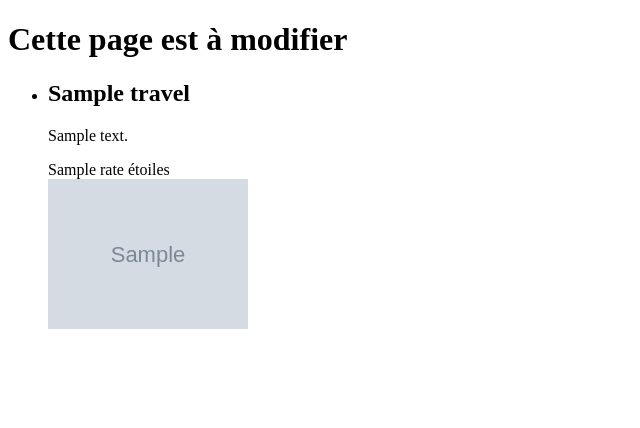
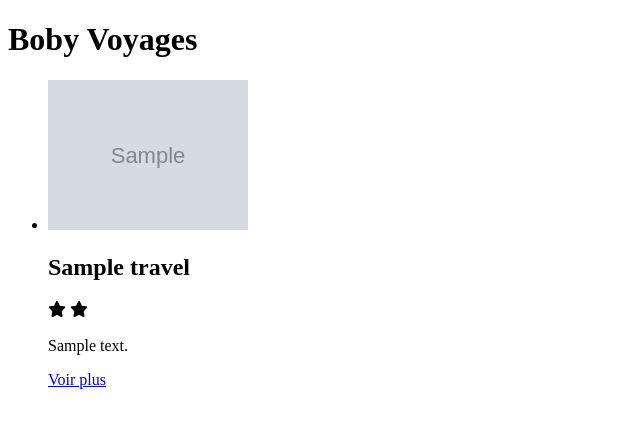
Before and after one commit to Eval160/technical-test-boilerplate, a Symfony app: template templates/travel/index.html.twig in a window 1280 px wide. Shown: the top 428 px of the page, without its empty margins (0-640 px from the left). Run offline with Twig, Linux system fonts and the light colour scheme; the template is opened without the code that fills it: most values are stand-ins (such as "Sample title", 1, 10 or a date in 2020); grey boxes marked "Sample" are stand-in pictures; some libraries are stand-ins or nearby versions.

Commit message:
article card css + html index

```diff
--- a/assets/styles/app.scss
+++ b/assets/styles/app.scss
@@ -1,2 +1,2 @@
-// @import "custom";
 @import "~bootstrap/scss/bootstrap";
+@import "components/index";
--- /dev/null
+++ b/assets/styles/components/_index.scss
@@ -0,0 +1 @@
+@import "card";
--- a/templates/base.html.twig
+++ b/templates/base.html.twig
@@ -10,11 +10,9 @@
 
     </head>
     <body>
-      <div class="container">
-        {% block body %}{% endblock %}
-      </div>
-        {% block javascripts %}
-            {{ encore_entry_script_tags('app') }}
-        {% endblock %}
+      {% block body %}{% endblock %}
+      {% block javascripts %}
+          {{ encore_entry_script_tags('app') }}
+      {% endblock %}
     </body>
 </html>
--- a/templates/travel/index.html.twig
+++ b/templates/travel/index.html.twig
@@ -1,23 +1,39 @@
 {% extends 'base.html.twig' %}
 
 {% block title %}Boby Travel{% endblock %}
-
 {% block body %}
-    <h1>Cette page est à modifier</h1>
-    <ul>
+  <main class="container">
+    <header class="my-5">
+      <h1>Boby Voyages</h1>
+    </header>
+    <ul class="row gy-3 list-unstyled justify-content-center justify-content-md-start">
     {% for travel in travels %}
-        <li>
-            <h2>
+        <li class="col-8 col-sm-6 col-md-4 col-lg-3">
+          <article class="article-card">
+            <div class="article-card__header">
+              <img src="{{ travel.picture }}" alt="Image {{ travel.title }}" width="200">
+            </div>
+            <div class="article-card__body">
+              <h2>
                 {{ travel.title }}
-            </h2>
-            <p>
-                {{ travel.description }}
-            </p>
-            <div>
-                {{ travel.rate }} étoiles
+              </h2>
+              <div class="text-center mb-3">
+                {% for i in 1..travel.rate %}
+                  <svg xmlns="http://www.w3.org/2000/svg" height="1em" viewBox="0 0 576 512">
+                    <path d="M316.9 18C311.6 7 300.4 0 288.1 0s-23.4 7-28.8 18L195 150.3 51.4 171.5c-12 1.8-22 10.2-25.7 21.7s-.7 24.2 7.9 32.7L137.8 329 113.2 474.7c-2 12 3 24.2 12.9 31.3s23 8 33.8 2.3l128.3-68.5 128.3 68.5c10.8 5.7 23.9 4.9 33.8-2.3s14.9-19.3 12.9-31.3L438.5 329 542.7 225.9c8.6-8.5 11.7-21.2 7.9-32.7s-13.7-19.9-25.7-21.7L381.2 150.3 316.9 18z"/>
+                  </svg>
+                {% endfor %}
+              </div>
+              <p>
+                  {{ travel.description }}
+              </p>
             </div>
-            <img src="{{ travel.picture }}" alt="" width="200">
+            <div class="article-card__footer">
+              <a href="#" class="btn btn-primary">Voir plus</a>
+            </div>
+          </article>
         </li>
     {% endfor %}
     </ul>
+  </main>
 {% endblock %}
```
Also changed, not shown: assets/styles/components/_card.scss (added, +49 -0 lines).
